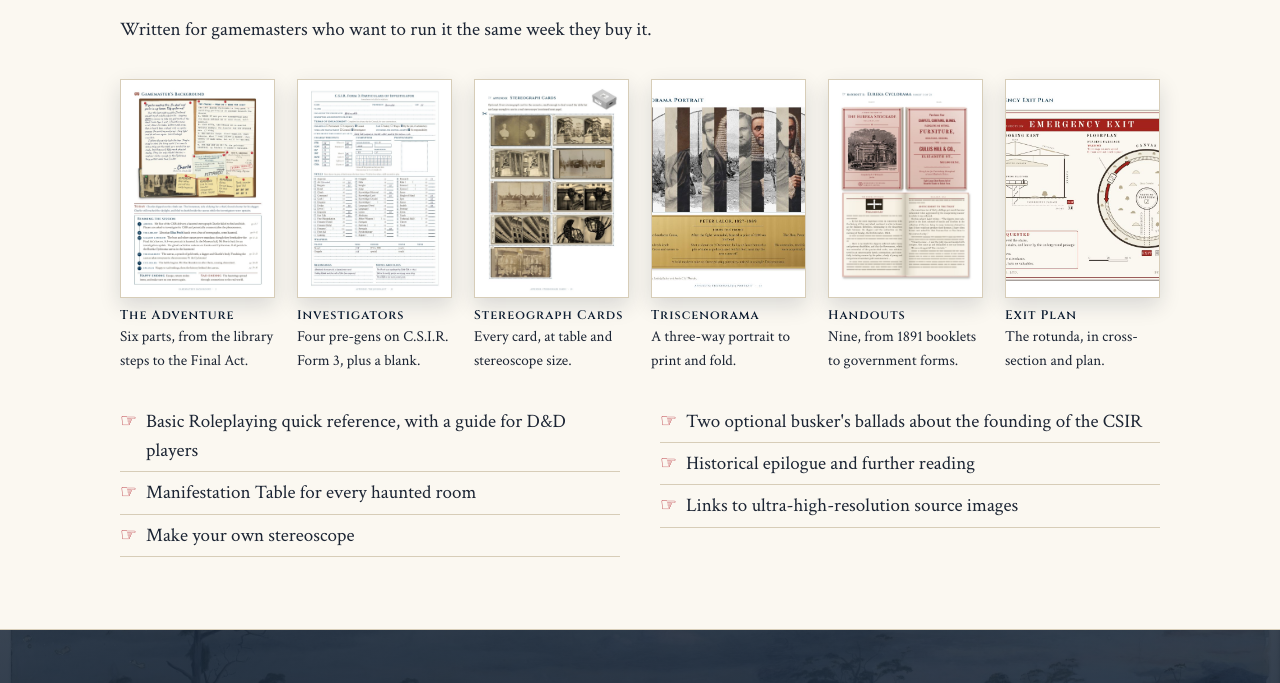
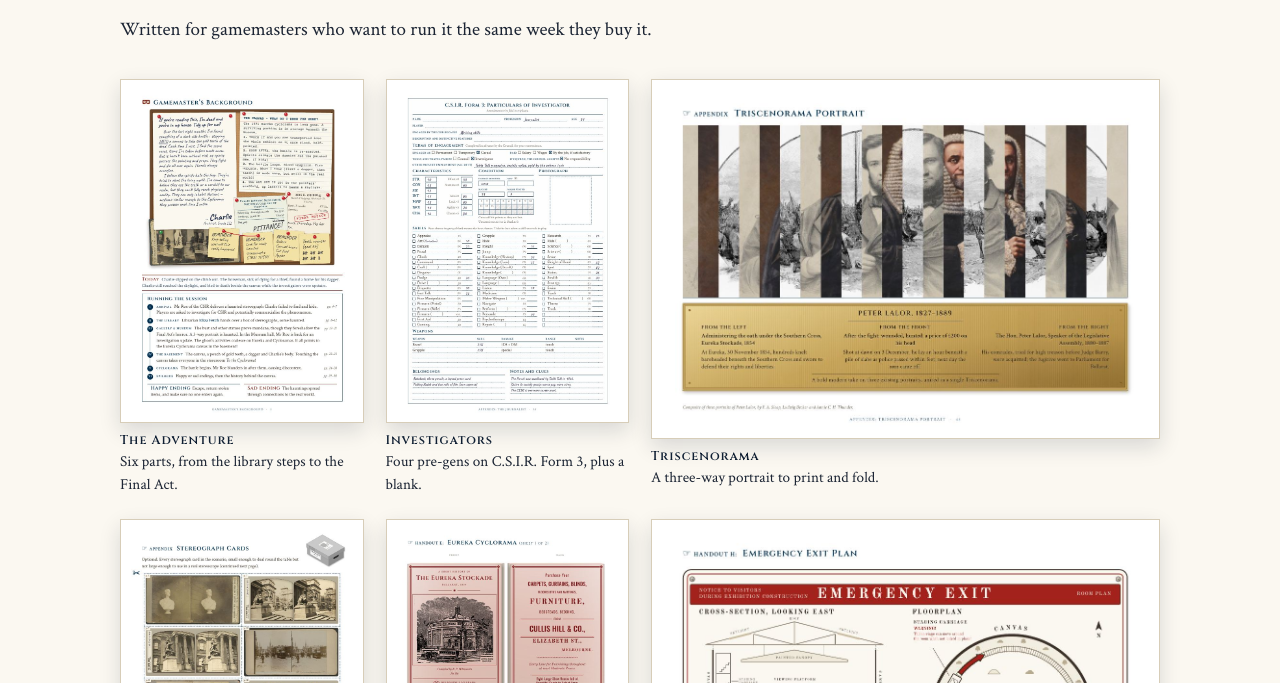
Before and after one commit to notamitchell/rpg, a plain HTML site: page index.html in a window 1280 px wide. Shown: the part 4008-4691 px from the top of the page. Drawn offline with Linux system fonts and the light colour scheme.

Commit message:
Show page previews at their true shape
Landscape pages (Triscenorama, Exit Plan) were cropped into portrait
boxes. Previews now keep their own ratio, with landscape pages spanning
two columns so each row lines up.

Co-Authored-By: Claude Opus 5.5 <noreply@anthropic.com>
Claude-Session: https://claude.ai/code/session_01XbDYxyJd29rCAbvsUtbbky

```diff
--- a/assets/css/site.css
+++ b/assets/css/site.css
@@ -144,8 +144,10 @@ figcaption { font-size: .85rem; color: var(--muted); margin-top: 8px; font-style
 @media (max-width: 820px) { .rooms { grid-template-columns: repeat(2, 1fr); } }
 
 /* Contents */
-.contents { display: grid; grid-template-columns: repeat(auto-fit, minmax(150px, 1fr)); gap: 22px; margin-top: 34px; }
-.contents figure img { width: 100%; aspect-ratio: 595 / 842; object-fit: cover; object-position: top; border: 1px solid var(--rule);
+.contents { display: grid; grid-template-columns: repeat(4, minmax(0, 1fr)); gap: 22px; margin-top: 34px; align-items: start; }
+.contents .wide { grid-column: span 2; }
+@media (max-width: 640px) { .contents { grid-template-columns: repeat(2, minmax(0, 1fr)); gap: 16px; } }
+.contents figure img { width: 100%; height: auto; border: 1px solid var(--rule);
   box-shadow: 0 8px 20px rgba(15,31,51,.14); transition: transform .2s ease; background: #fff; }
 .contents figure:hover img { transform: translateY(-4px) rotate(-.6deg); }
 .contents figcaption { font-style: normal; color: var(--ink); font-size: .95rem; }
--- a/index.html
+++ b/index.html
@@ -118,10 +118,10 @@
     <div class="contents">
       <figure><img loading="lazy" src="assets/img/page-5.jpg" alt="Gamemaster's Background page with Charlie's pinboard"><figcaption><b>The Adventure</b>Six parts, from the library steps to the Final Act.</figcaption></figure>
       <figure><img loading="lazy" src="assets/img/page-35.jpg" alt="Pre-generated investigator sheet"><figcaption><b>Investigators</b>Four pre-gens on C.S.I.R. Form 3, plus a blank.</figcaption></figure>
+      <figure class="wide"><img loading="lazy" src="assets/img/page-50.jpg" alt="Triscenorama portrait of Peter Lalor"><figcaption><b>Triscenorama</b>A three-way portrait to print and fold.</figcaption></figure>
       <figure><img loading="lazy" src="assets/img/page-41.jpg" alt="Printable stereograph cards"><figcaption><b>Stereograph Cards</b>Every card, at table and stereoscope size.</figcaption></figure>
-      <figure><img loading="lazy" src="assets/img/page-50.jpg" alt="Triscenorama portrait of Peter Lalor"><figcaption><b>Triscenorama</b>A three-way portrait to print and fold.</figcaption></figure>
       <figure><img loading="lazy" src="assets/img/page-55.jpg" alt="Eureka Cyclorama booklet handout"><figcaption><b>Handouts</b>Nine, from 1891 booklets to government forms.</figcaption></figure>
-      <figure><img loading="lazy" src="assets/img/page-59.jpg" alt="Emergency Exit Plan handout"><figcaption><b>Exit Plan</b>The rotunda, in cross-section and plan.</figcaption></figure>
+      <figure class="wide"><img loading="lazy" src="assets/img/page-59.jpg" alt="Emergency Exit Plan handout"><figcaption><b>Exit Plan</b>The rotunda, in cross-section and plan.</figcaption></figure>
     </div>
     <ul class="checklist">
       <li>Basic Roleplaying quick reference, with a guide for D&amp;D players</li>
```
